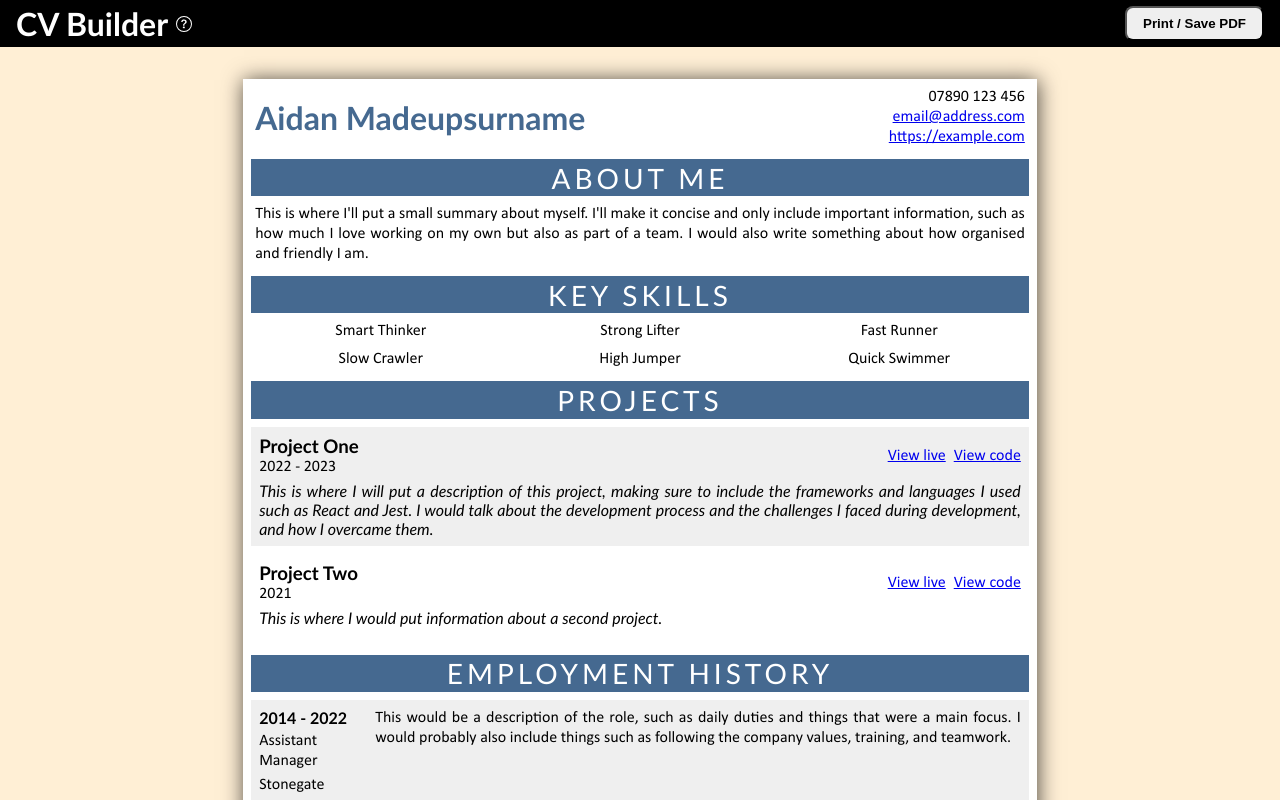
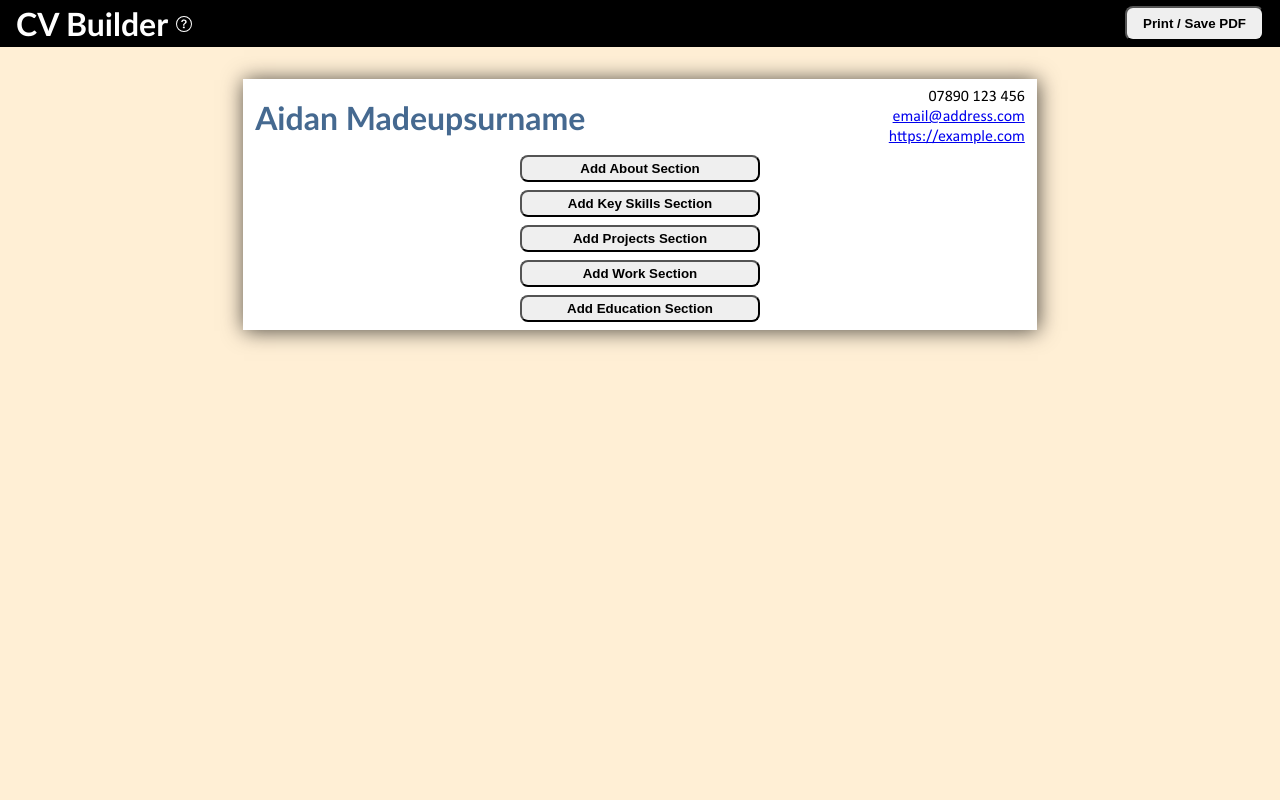
Before and after one commit to mckensis/cv-project, a React (Create React App) app: page / in a window 1280 px wide. Shown: the top 800 px of the page. Built offline with nearby package versions, Linux system fonts and the light colour scheme.

Commit message:
moved add section buttons to main component

```diff
--- a/src/App.js
+++ b/src/App.js
@@ -13,21 +13,33 @@ import './stylesheets/Projects.css';
 import './stylesheets/Skills.css';
 import './stylesheets/Work.css';
 import './stylesheets/Print.css';
-import { useRef } from "react";
+import { useRef, useState } from "react";
 
 function App() {
+  const [aboutSectionEnabled, setAboutSectionEnabled] = useState(false);
+  const [skillsSectionEnabled, setSkillsSectionEnabled] = useState(false);
+  const [projectsSectionEnabled, setProjectsSectionEnabled] = useState(false);
+  const [workSectionEnabled, setWorkSectionEnabled] = useState(false);
+  const [educationSectionEnabled, setEducationSectionEnabled] = useState(false);
   const mainRef = useRef();
 
   return (
     <div className="App">
       <Header main={mainRef} />
       <main id="main" ref={mainRef}>
+        {/* Buttons to enable various sections */}
         <Personal />
-        <About />
-        <Skills />
-        <Projects />
-        <Work />
-        <Education />
+        {!aboutSectionEnabled && <button className="add" onClick={() => setAboutSectionEnabled(true)}>Add About Section</button>}
+        {!skillsSectionEnabled && <button className="add" onClick={() => setSkillsSectionEnabled(true)}>Add Key Skills Section</button>}
+        {!projectsSectionEnabled && <button className="add" onClick={() => setProjectsSectionEnabled(true)}>Add Projects Section</button>}
+        {!workSectionEnabled && <button className="add" onClick={() => setWorkSectionEnabled(true)}>Add Work Section</button>}
+        {!educationSectionEnabled && <button className="add" onClick={() => setEducationSectionEnabled(true)}>Add Education Section</button>}
+
+        {aboutSectionEnabled && <About />}
+        {skillsSectionEnabled && <Skills />}
+        {projectsSectionEnabled && <Projects />}
+        {workSectionEnabled && <Work />}
+        {educationSectionEnabled && <Education />}
       </main>
     </div>
   );
--- a/src/stylesheets/base.css
+++ b/src/stylesheets/base.css
@@ -61,6 +61,7 @@ h1 {
 }
 
 main {
+  display: grid;
   width: 80vw;
   max-width: 210mm;
   padding: 0.5rem;
```
